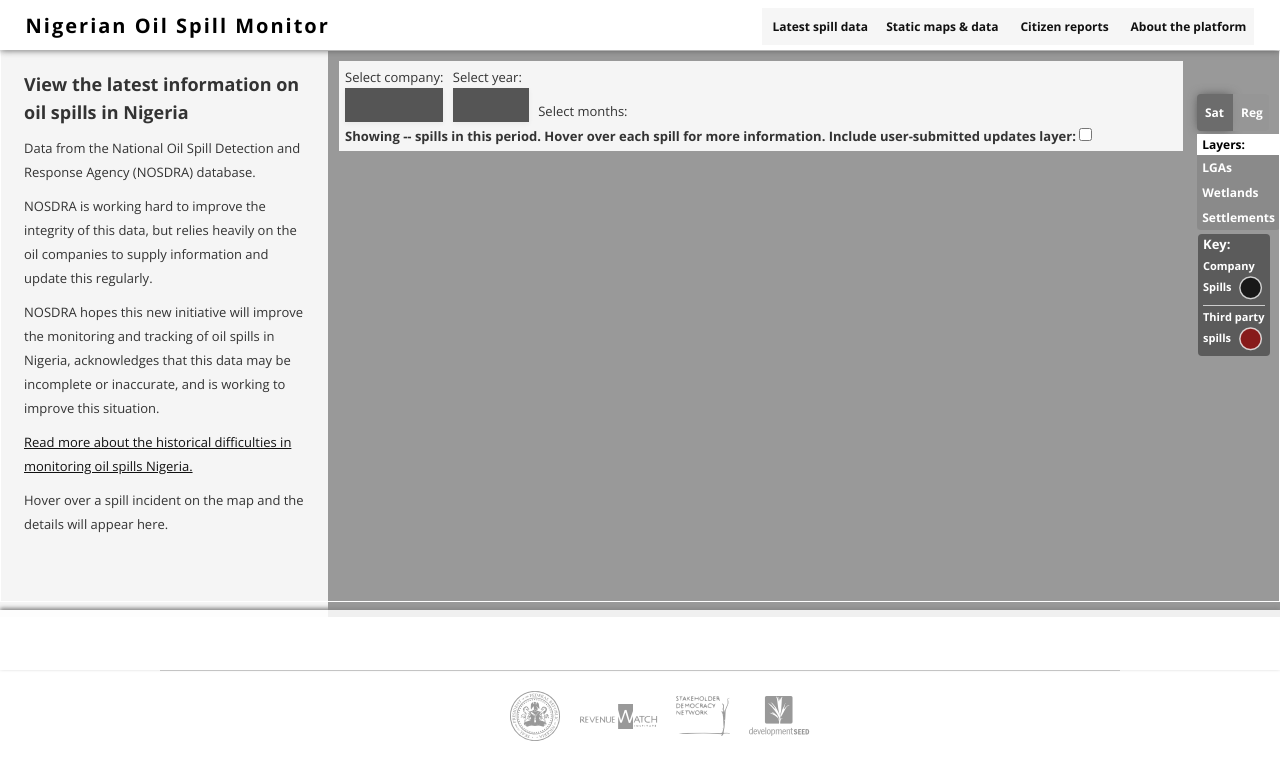
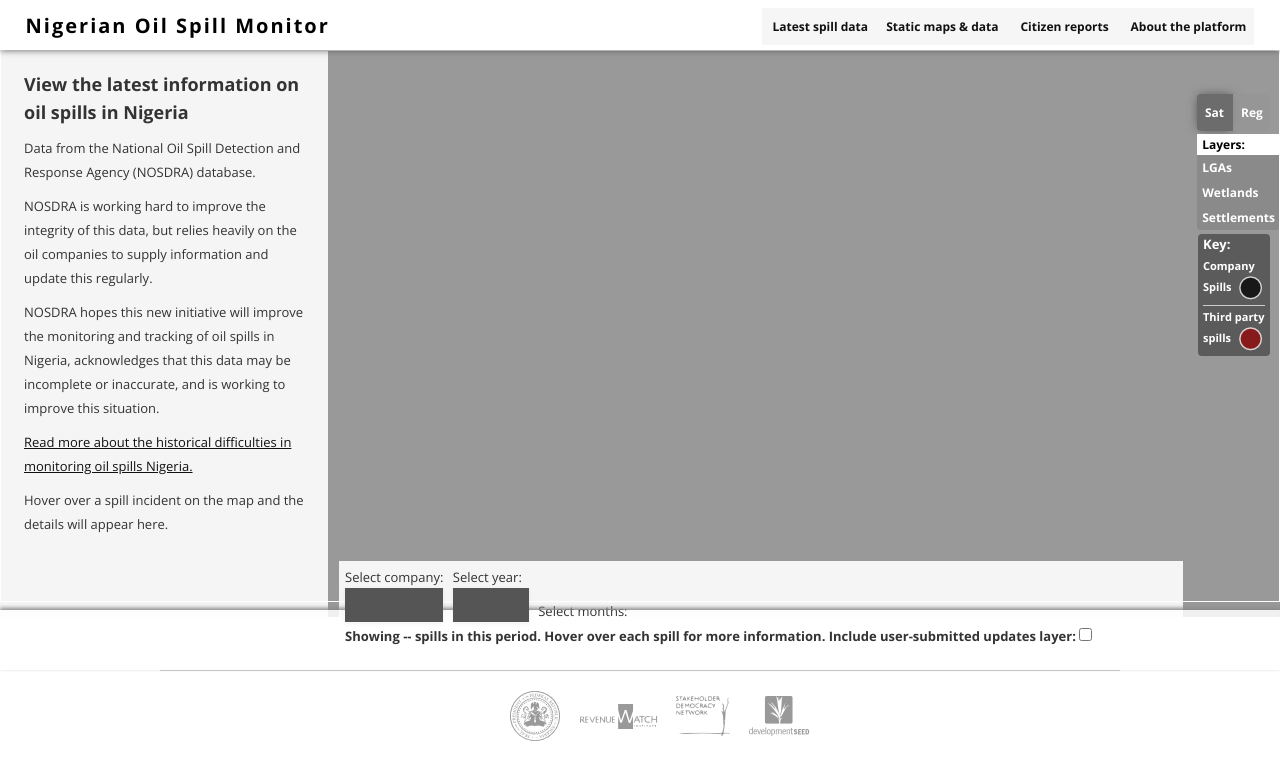
Before and after one commit to sdn4nigeria/monitoring-platform, a Jekyll site: the page built from index.html, in a window 1280 px wide. Shown: the top 780 px of the page. Built offline with Jekyll 4.4.1, drawn with Linux system fonts in a browser that asks for light colours; nearby versions of some CDN libraries; some web fonts are replaced; library files that are not in the unit come from our copies; Markdown is read by kramdown in place of the engine named in the settings.

Commit message:
Update style.css

```diff
--- a/_includes/css/style.css
+++ b/_includes/css/style.css
@@ -116,8 +116,8 @@ sup {
     height: 40px;
     padding-top: 10px;
     position:absolute;
-    bottom:50;
-    right:0;
+    bottom:0px;
+    right:0px;
 }
 ul.layers li a,
 .filter a {
```
